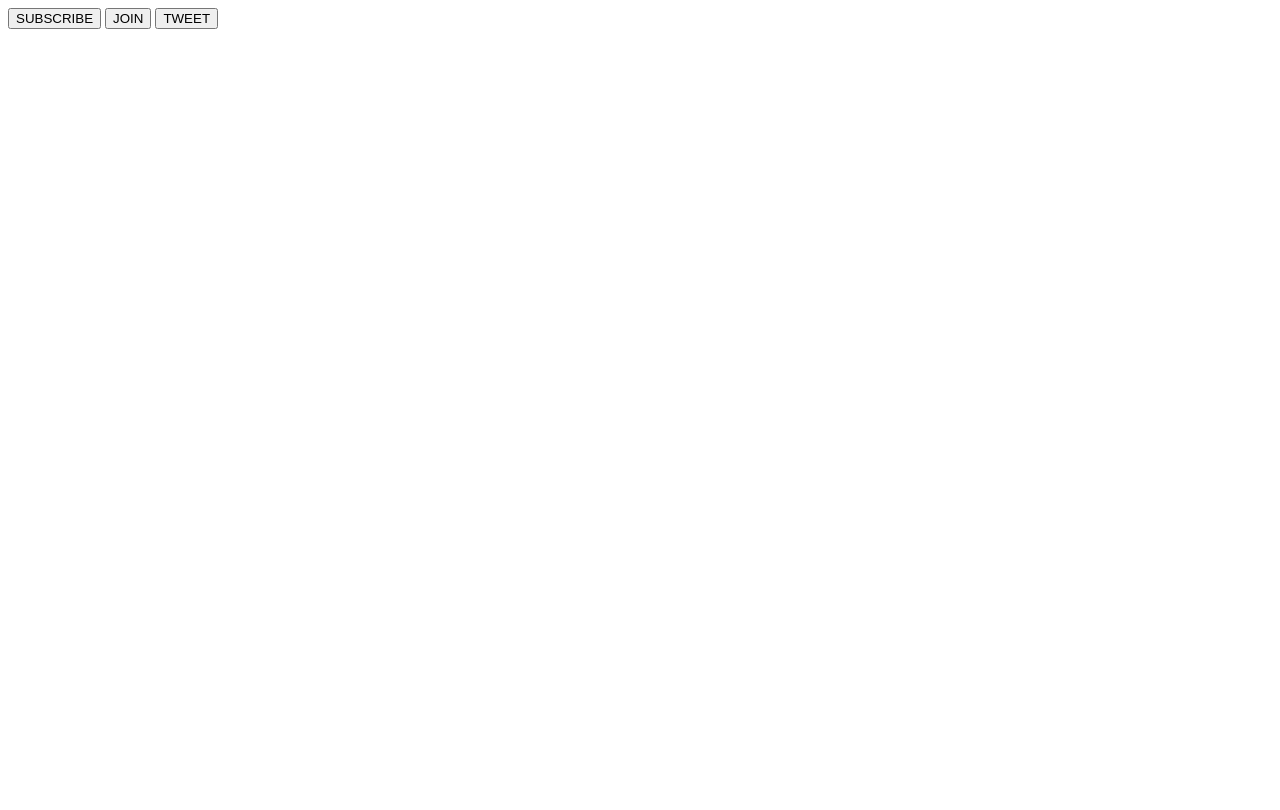
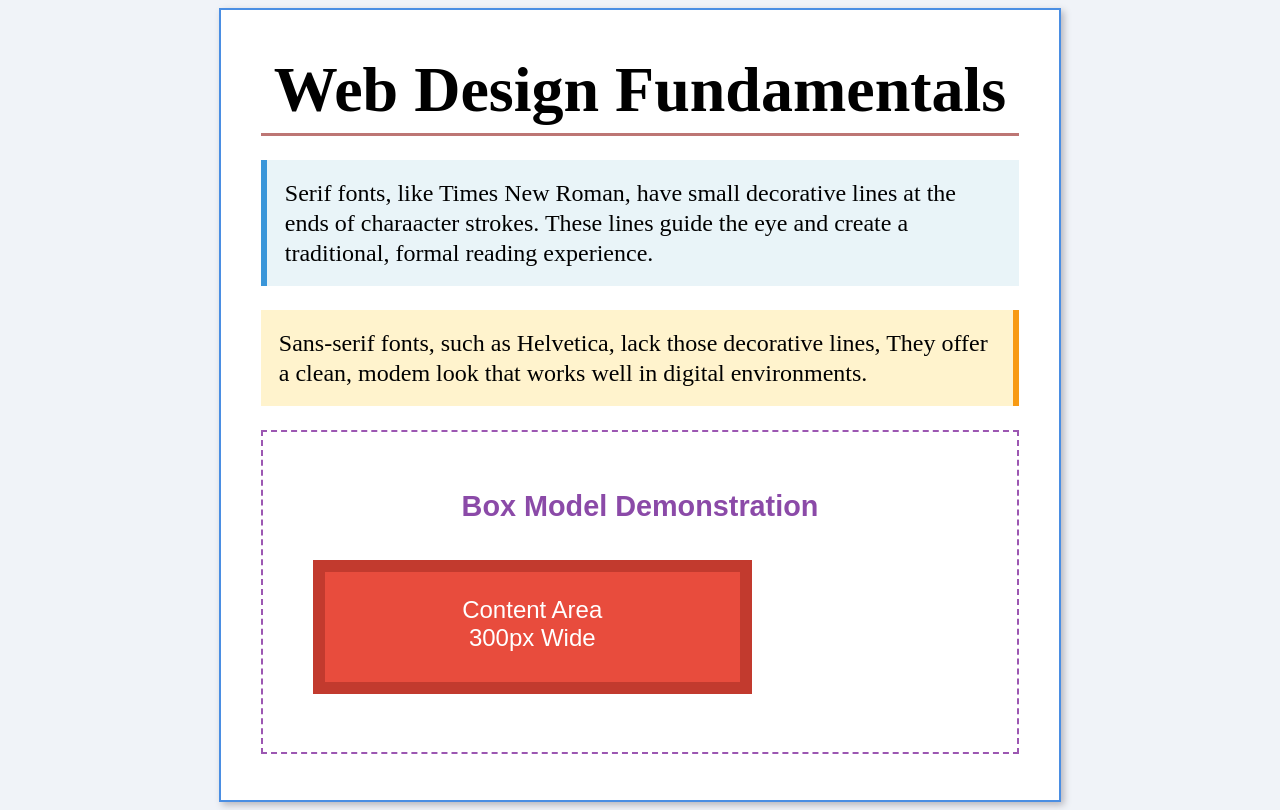
Before and after one commit to castrookoi/Clone-Assignment, a plain HTML site: page index.html in a window 1280 px wide. Drawn offline with Linux system fonts and the light colour scheme.

Commit message:
Final Commit

```diff
--- a/css/style.css
+++ b/css/style.css
@@ -1,69 +1,100 @@
-body{
+/* Body Styling */
+body {
   background-color: #f0f3f8;
 }
 
-.container{
+/* Container Styling */
+.container {
   background-color: #fff;
   border-color: #4a8ee3;
   border-width: 2px;
   border-style: solid;
   width: 60%;
   margin: auto;
-    height: 800px;
-    padding: 40px;
+  height: 750px;
+  padding-top: -20px;
+  padding-left: 40px;
+  padding-right: 40px;
+  padding-bottom: 40px;
   box-shadow: 3px 3px 7px #b6b5bd;
 }
 
 /* Element One */
-
-.element-one{
-    border-bottom: 3px solid #bd7674 ;
-    height: 125px;
-
+.element-one {
+  border-bottom: 3px solid #bd7674;
+  height: 80px;
+  margin-top: 20px;
 }
 
-.element-one h1{
-    font-family: 'Times New Roman', Times, serif;
+.element-one h1 {
+  font-family: "Times New Roman", Times, serif;
   text-align: center;
   font-weight: bolder;
-    font-size: 100px;
+  font-size: 4rem;
 }
 
-/* Element Three */
+/* Element Two */
 
-.element-two{
-    border-left: 10px solid #3a96d9 ;
-    height: 125px;
-    height: 210px;
+.element-two {
+  border-left: 6px solid #3a96d9;
+  height: auto;
   margin-top: 20px;
   background-color: #e9f4f8;
-
-
+  margin-bottom: 20px;
 }
 
-.element-two p{
-    font-family: 'Times New Roman', Times, serif;
-    font-size: 45px;
+.element-two p {
+  font-family: "Times New Roman", Times, serif;
+  font-size: 1.5rem;
   padding: 18px;
-    line-height: 53px;
-
+  line-height: 30px;
+}
+/* Element Three */
+.element-three {
+  border-right: 6px solid #f89a12;
+  height: auto;
+  margin-top: 20px;
+  background-color: #fff3cd;
 }
 
-/* Element Three */
-.element-three{
-    border-right: 10px solid #3a96d9 ;
-    height: 125px;
-    height: 136px;
-    margin-top: 20px;
-    background-color: #e9f4f8;
-
-
+.element-three p {
+  font-family: "Times New Roman", Times, serif;
+  font-size: 1.5rem;
+  padding: 18px;
+  line-height: 30px;
 }
 
-.element-three p{
-    font-family: 'Times New Roman', Times, serif;
-    font-size: 38px;
-    padding: 15px;
-    line-height: 53px;
+/* Element Four */
+.element-four {
+  border: dashed 2.5px #9c57b2;
+  height: 320px;
+  margin-top: 20px;
+}
 
+/* Element Five */
+.element-five h1 {
+  font-family: Arial, Helvetica, sans-serif;
+  font-size: 1.8rem;
+  color: #8b4aa8;
+  text-align: center;
+  font-weight: 600;
+  padding-top: 40px;
+  padding-bottom: 20px;
+  line-height: 30px;
 }
+
+/* Element Six */
+.element-Six {
+  border: 12px solid #c23a2e;
+  height: 110px;
+  width: 55%;
+  background-color: #e84c3d;
+  margin-left: 50px;
+}
+
+.element-Six p {
+  text-align: center;
+  font-size: 1.5rem;
+  font-family: Arial, Helvetica, sans-serif;
+  color: #fff;
+}
--- a/index.html
+++ b/index.html
@@ -1,24 +1,53 @@
 <!DOCTYPE html>
 <html lang="en">
-<head>
-    <meta charset="UTF-8">
-    <meta name="viewport" content="width=device-width, initial-scale=1.0">
-    <title>Youtube Project</title>
-    <link rel="stylesheet" href="">
-</head>
-<body>
+  <head>
+    <meta charset="UTF-8" />
+    <meta name="viewport" content="width=device-width, initial-scale=1.0" />
+    <title>Clone Page</title>
+    <link rel="stylesheet" href="css/style.css" />
+  </head>
+  <body>
+    <!-- Main -->
+    <main>
+      <!-- Container -->
+      <div class="container">
+        <!-- Element One -->
+        <div class="element-one">
+          <h1>Web Design Fundamentals</h1>
+        </div>
 
-    <button class="subscribe-button">
-        SUBSCRIBE
-    </button>
+        <!-- Element Two -->
+        <div class="element-two">
+          <p>
+            Serif fonts, like Times New Roman, have small decorative lines at
+            the ends of charaacter strokes. These lines guide the eye and create
+            a traditional, formal reading experience.
+          </p>
+        </div>
 
-    <button class="join-button">
-        JOIN
-    </button>
+        <!-- Element Three -->
+        <div class="element-three">
+          <p>
+            Sans-serif fonts, such as Helvetica, lack those decorative lines,
+            They offer a clean, modem look that works well in digital
+            environments.
+          </p>
+        </div>
 
-    <button class="tweet-button">
-        TWEET
-    </button>
+        <!-- Element Four -->
+        <div class="element-four">
+          <!-- Element Five(nested inside element four) -->
+          <div class="element-five">
+            <h1>Box Model Demonstration</h1>
+          </div>
 
-</body>
+          <!-- Element Six(nested inside element four) -->
+          <div class="element-Six">
+            <p>Content Area <br> 300px Wide </p>
+          </div>
+        </div>
+
+      </div>
+    </main>
+  </body>
 </html>
```
Lines whose indentation alone changed are shown as unchanged.
